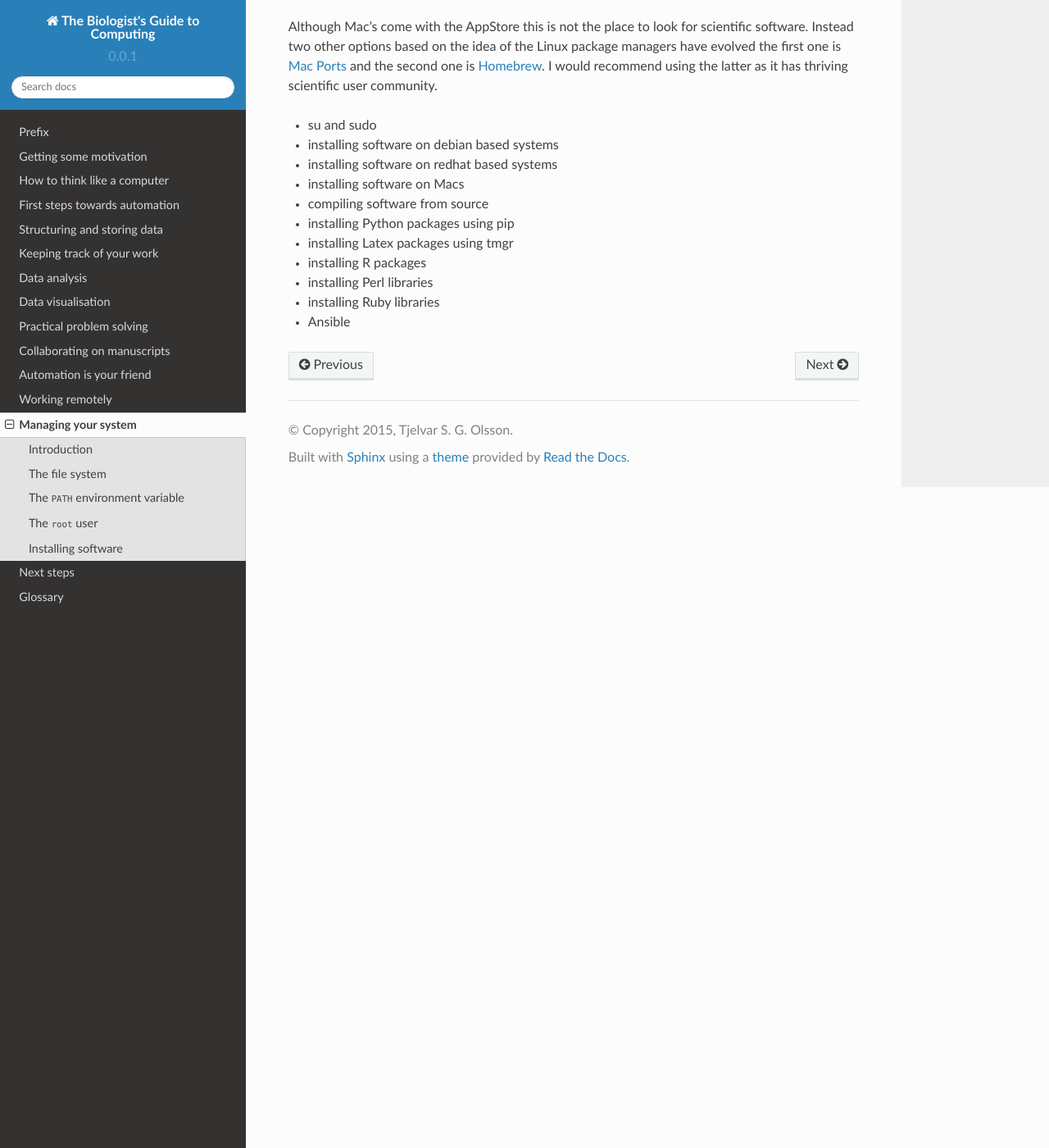
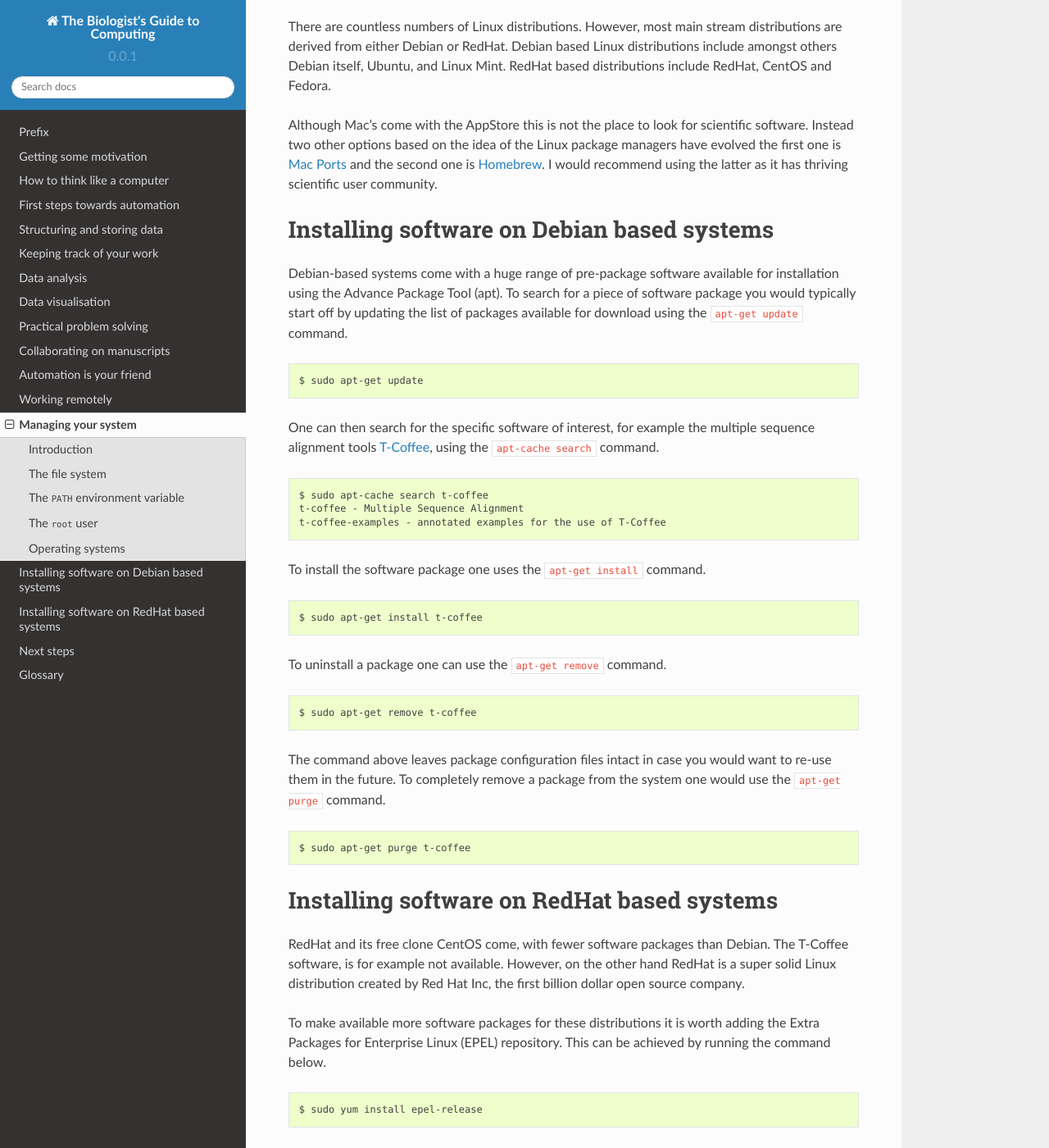
Before and after one commit to tjelvar-olsson/biologists-guide-to-computing, a Sphinx documentation site: the page built from source/managing-your-system.rst, in a window 1280 px wide and 1400 px high, scrolled down 3055 px. Shown: the whole window at 82% size. Built offline with Sphinx 7.4.7 and the Read the Docs theme 2.0.0, drawn with Linux system fonts in a browser that asks for light colours; some of the changed text lies outside the part shown.

Commit message:
Added more content to managing your system chapter.

```diff
--- a/source/managing-your-system.rst
+++ b/source/managing-your-system.rst
@@ -138,19 +138,24 @@ using the ``less`` pager.
 The only problem with the command above is that you won't be able to run it
 unless you are on the sudoer's list in the first place.
 
-
-Installing software
--------------------
-
 A consequence of the fact that only the ``root`` user can write files to the
 ``/bin`` and ``/usr/bin`` directories is that you need to have root privileges
 to install software (write files) to these default locations.
+
+
+Operating systems
+-----------------
 
 All modern Linux distribution come with a so called package manager, which should
 be your first of call when trying to install software. Package managers make it
 easier to install software for two main reasons they deal with the dependencies
 for you and they (usually) provide pre-compiled versions of software that are known
 to play nicely with the other software available through the package manager.
+
+There are countless numbers of Linux distributions. However, most main stream
+distributions are derived from either Debian or RedHat.  Debian based Linux
+distributions include amongst others Debian itself, Ubuntu, and Linux Mint. RedHat
+based distributions include RedHat, CentOS and Fedora.
 
 Although Mac's come with the AppStore this is not the place to look for scientific
 software. Instead two other options based on the idea of the Linux package managers
@@ -159,8 +164,68 @@ second one is `Homebrew <http://brew.sh/>`_. I would recommend using the latter
 it has thriving scientific user community.
 
 
-- su and sudo
-- installing software on debian based systems
+Installing software on Debian based systems
+===========================================
+
+Debian-based systems come with a huge range of pre-package software available for
+installation using the Advance Package Tool (apt). To search for a piece of software
+package you would typically start off by updating the list of packages available
+for download using the ``apt-get update`` command.
+
+.. code-block:: none
+
+    $ sudo apt-get update
+
+One can then search for the specific software of interest, for example the multiple
+sequence alignment tools `T-Coffee <http://www.tcoffee.org/Projects/tcoffee/>`_, using
+the ``apt-cache search`` command.
+
+.. code-block:: none
+
+    $ sudo apt-cache search t-coffee
+    t-coffee - Multiple Sequence Alignment
+    t-coffee-examples - annotated examples for the use of T-Coffee
+
+To install the software package one uses the ``apt-get install`` command.
+
+.. code-block:: none
+
+    $ sudo apt-get install t-coffee
+
+
+To uninstall a package one can use the ``apt-get remove`` command.
+
+.. code-block:: none
+
+    $ sudo apt-get remove t-coffee
+
+The command above leaves package configuration files intact in case you would
+want to re-use them in the future. To completely remove a package from the system
+one would use the ``apt-get purge`` command.
+
+.. code-block:: none
+
+    $ sudo apt-get purge t-coffee
+
+
+Installing software on RedHat based systems
+===========================================
+
+RedHat and its free clone CentOS come, with fewer software packages than Debian. The
+T-Coffee software, is for example not available. However, on the other hand
+RedHat is a super solid Linux distribution created by Red Hat Inc, the first billion
+dollar open source company.
+
+To make available more software packages for these distributions it is worth adding
+the Extra Packages for Enterprise Linux (EPEL) repository. This can be achieved by
+running the command below.
+
+.. code-block:: none
+
+    $ sudo yum install epel-release
+
+
+
 - installing software on redhat based systems
 - installing software on Macs
 - compiling software from source
```
